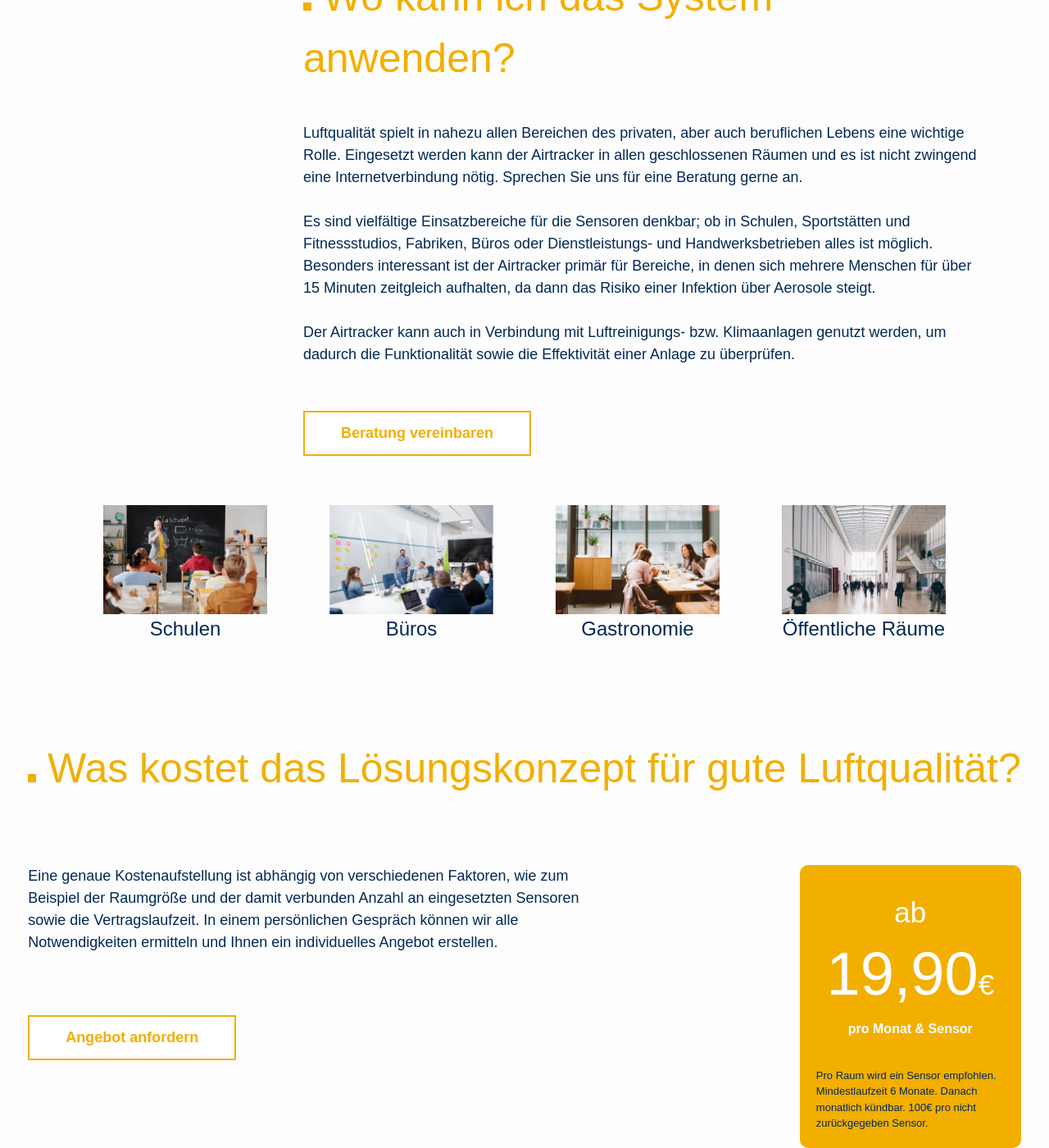
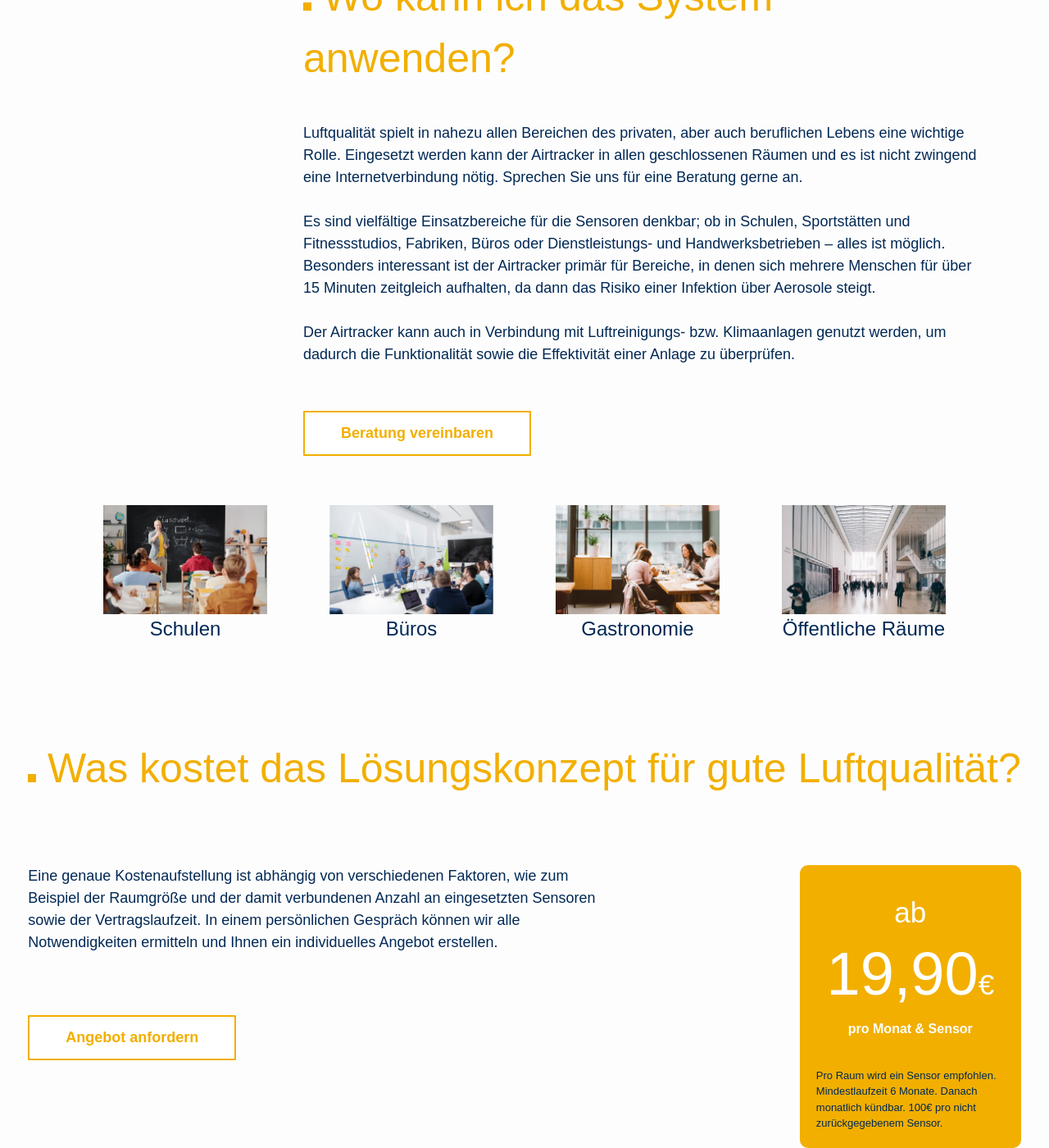
Before and after one commit to BrickmakersGmbH/smartbricks-website, a Jekyll site: the page built from pages/index.html, in a window 1280 px wide and 1400 px high, scrolled down 4053 px. Shown: the whole window at 82% size. Built offline with Jekyll 4.4.1, drawn with Linux system fonts in a browser that asks for light colours; some web fonts are replaced; some of the changed text lies outside the part shown.

Commit message:
[70] Fix spelling errors

```diff
--- a/_includes/what-does-the-solution-cost.html
+++ b/_includes/what-does-the-solution-cost.html
@@ -4,7 +4,7 @@
     <div class="column-container">
       <div class="column-first">
         <p class="bm18blue400">
-          Eine genaue Kostenaufstellung ist abhängig von verschiedenen Faktoren, wie zum Beispiel der Raumgröße und der damit verbunden Anzahl an eingesetzten Sensoren sowie die Vertragslaufzeit. In einem persönlichen Gespräch können wir alle Notwendigkeiten ermitteln und Ihnen ein individuelles Angebot erstellen.
+          Eine genaue Kostenaufstellung ist abhängig von verschiedenen Faktoren, wie zum Beispiel der Raumgröße und der damit verbundenen Anzahl an eingesetzten Sensoren sowie der Vertragslaufzeit. In einem persönlichen Gespräch können wir alle Notwendigkeiten ermitteln und Ihnen ein individuelles Angebot erstellen.
         </p>
         {% include spacing.html height=60 %}
         {% include contact-button.html text="Angebot anfordern"%}
@@ -21,7 +21,7 @@
           <p class="month">pro Monat & Sensor</p>
           {% include spacing.html height="20" %}
           <p class="recommendation">
-            Pro Raum wird ein Sensor empfohlen. Mindestlaufzeit 6 Monate. Danach monatlich kündbar. 100€ pro nicht zurückgegeben Sensor.
+            Pro Raum wird ein Sensor empfohlen. Mindestlaufzeit 6 Monate. Danach monatlich kündbar. 100€ pro nicht zurückgegebenem Sensor.
           </p>
         </div>
       </div>
--- a/_includes/what-is-the-airtracker.html
+++ b/_includes/what-is-the-airtracker.html
@@ -32,5 +32,5 @@
     <div class="sensor-location-image-mobile"></div>
   </div>
   {% include spacing.html height=20 %}
-  <p class="bm13blue400">Das Systen setzt sich aus folgenden Komponenten zusammen: CO<sub>2</sub> Sensoren (pro Raum wird 1 Sensor empfohlen) und ein Gateway zum sammeln und verarbeiten der Daten.</p>
+  <p class="bm13blue400">Das System setzt sich aus folgenden Komponenten zusammen: CO<sub>2</sub> Sensoren (pro Raum wird 1 Sensor empfohlen) und ein Gateway zum Sammeln und Verarbeiten der Daten.</p>
 </div>
--- a/_includes/where-can-the-system-be-used.html
+++ b/_includes/where-can-the-system-be-used.html
@@ -6,7 +6,7 @@
           <p class="bm18blue400">
             Luftqualität spielt in nahezu allen Bereichen des privaten, aber auch beruflichen Lebens eine wichtige Rolle. Eingesetzt werden kann der Airtracker in allen geschlossenen Räumen und es ist nicht zwingend eine Internetverbindung nötig. Sprechen Sie uns für eine Beratung gerne an.
             </br></br>
-            Es sind vielfältige Einsatzbereiche für die Sensoren denkbar; ob in Schulen, Sportstätten und Fitnessstudios, Fabriken, Büros oder Dienstleistungs- und Handwerksbetrieben alles ist möglich. Besonders interessant ist der Airtracker primär für Bereiche, in denen sich mehrere Menschen für über 15 Minuten zeitgleich aufhalten, da dann das Risiko einer Infektion über Aerosole steigt.
+            Es sind vielfältige Einsatzbereiche für die Sensoren denkbar; ob in Schulen, Sportstätten und Fitnessstudios, Fabriken, Büros oder Dienstleistungs- und Handwerksbetrieben – alles ist möglich. Besonders interessant ist der Airtracker primär für Bereiche, in denen sich mehrere Menschen für über 15 Minuten zeitgleich aufhalten, da dann das Risiko einer Infektion über Aerosole steigt.
             </br></br>
             Der Airtracker kann auch in Verbindung mit Luftreinigungs- bzw. Klimaanlagen genutzt werden, um dadurch die Funktionalität sowie die Effektivität einer Anlage zu überprüfen.
             </br>
```
